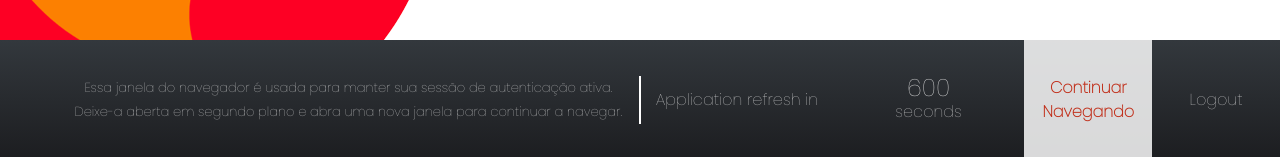
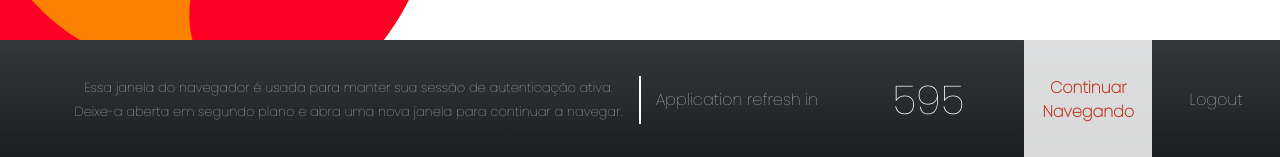
Before and after one commit to LeonardoVechieti/desafio3_compass, a Vue app: page /home in a window 1280 px wide. Shown: the part 640-797 px from the top of the page. Built offline with nearby package versions, Linux system fonts and the light colour scheme; no server answers.

Commit message:
Feat:Created component Timer

```diff
--- /dev/null
+++ b/src/components/MyTimer/MyTimer.scss
@@ -0,0 +1,10 @@
+div{
+    font-family: 'Poppins';
+    align-items: center;
+    font-size: 2.5em;
+    color: #ffffff;
+
+    @media (max-width: 1185px){
+        display: none;
+    }
+}
--- /dev/null
+++ b/src/components/MyTimer/MyTimer.vue
@@ -0,0 +1,48 @@
+<template>
+    <div> {{ count }} </div>
+</template>
+
+<script>
+
+import Router from '../../router/index.js'
+
+export default {
+    name: 'MyTimer',
+    props:{
+            type: Number
+    },
+
+   data() {
+        return {
+            timer_run: true,
+            count: ''
+        }
+    },
+
+    methods: {
+        increment() {
+            if (this.timer_run) {
+                this.count--;
+                if (this.count == 0){
+                    this.back()
+                }
+            }
+        },
+        back() {
+            this.timer_run = false;
+            Router.push({name:'Login'})
+        }
+    },
+
+    created(){
+        this.count = 600
+            setInterval(() => {
+            this.increment()
+        }, 1000);
+    }
+}
+</script>
+
+<style lang="scss" scoped>
+@import "./MyTimer.scss";
+</style>
--- a/src/views/PageHome/PageHome.scss
+++ b/src/views/PageHome/PageHome.scss
@@ -61,6 +61,12 @@ p{
         width: 75%;
     }
     @media screen and (max-width: 1050px) {
+        display: none;
+    }
+}
+
+@media screen and (max-width: 1185px){
+    .text2{
         display: none;
     }
 }
--- a/src/views/PageHome/PageHome.vue
+++ b/src/views/PageHome/PageHome.vue
@@ -64,8 +64,7 @@
         <MyText size="size-16px" text="Application refresh in" />
       </div>
       <div class="text3">
-        <MyText size="size-64px" text="600" />
-        <MyText size="size-16px" text="seconds" />
+        <MyTimer />
       </div>
       <div class="buttons">
         <div class="button1" @click="continuar()">
@@ -83,6 +82,7 @@ import MyImg from "@/components/MyImg/MyImg.vue";
 import MyText from "@/components/MyText/MyText.vue";
 import ApiWeather from "@/components/ApiWeather/ApiWeather.vue";
 import ApiClock from "@/components/ApiClock/ApiClock.vue";
+import MyTimer from "@/components/MyTimer/MyTimer.vue";
 
 export default {
   name: "PageHome",
@@ -90,9 +90,9 @@ export default {
     MyImg,
     MyText,
     ApiWeather,
-    ApiClock
-
-  },
+    ApiClock,
+    MyTimer
+},
   methods: {
     continuar() {
       this.$router.push("/home");
```
